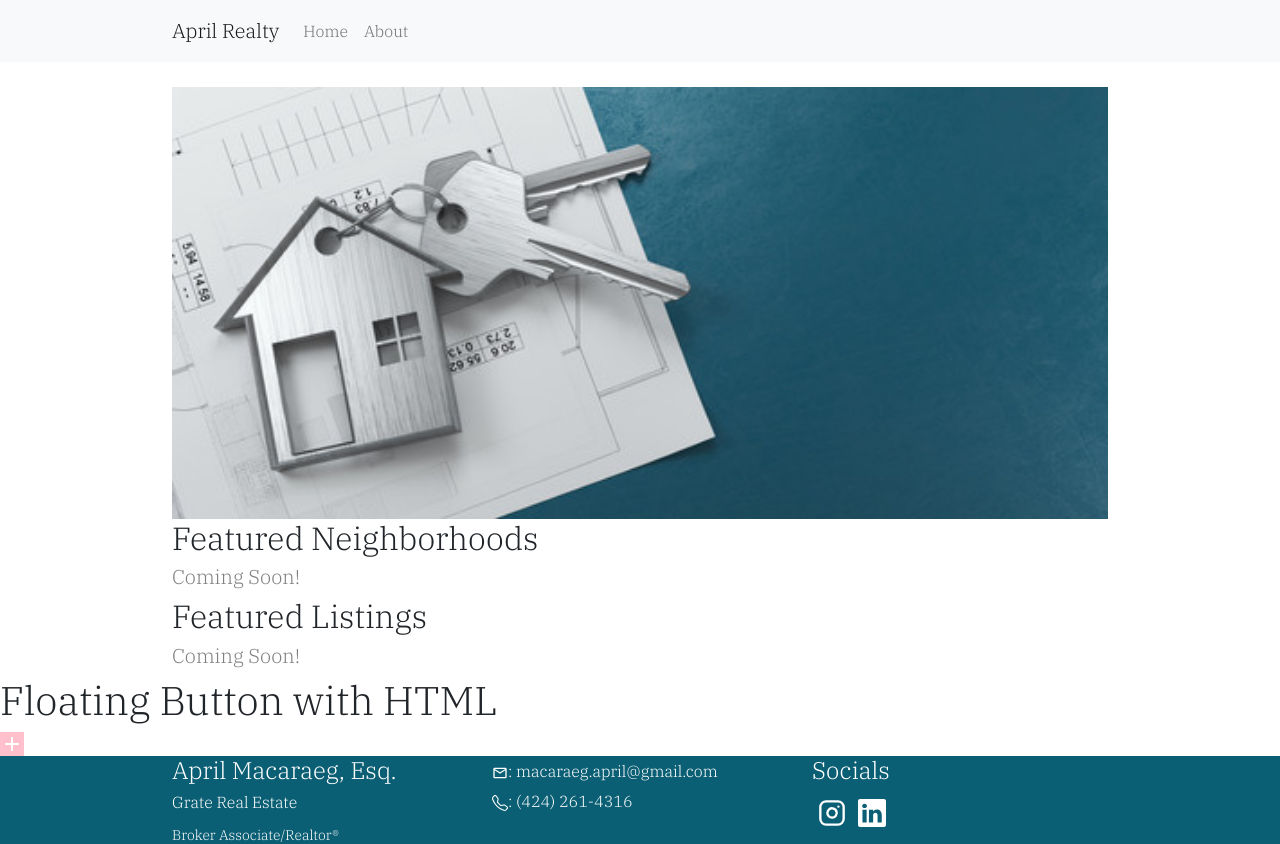
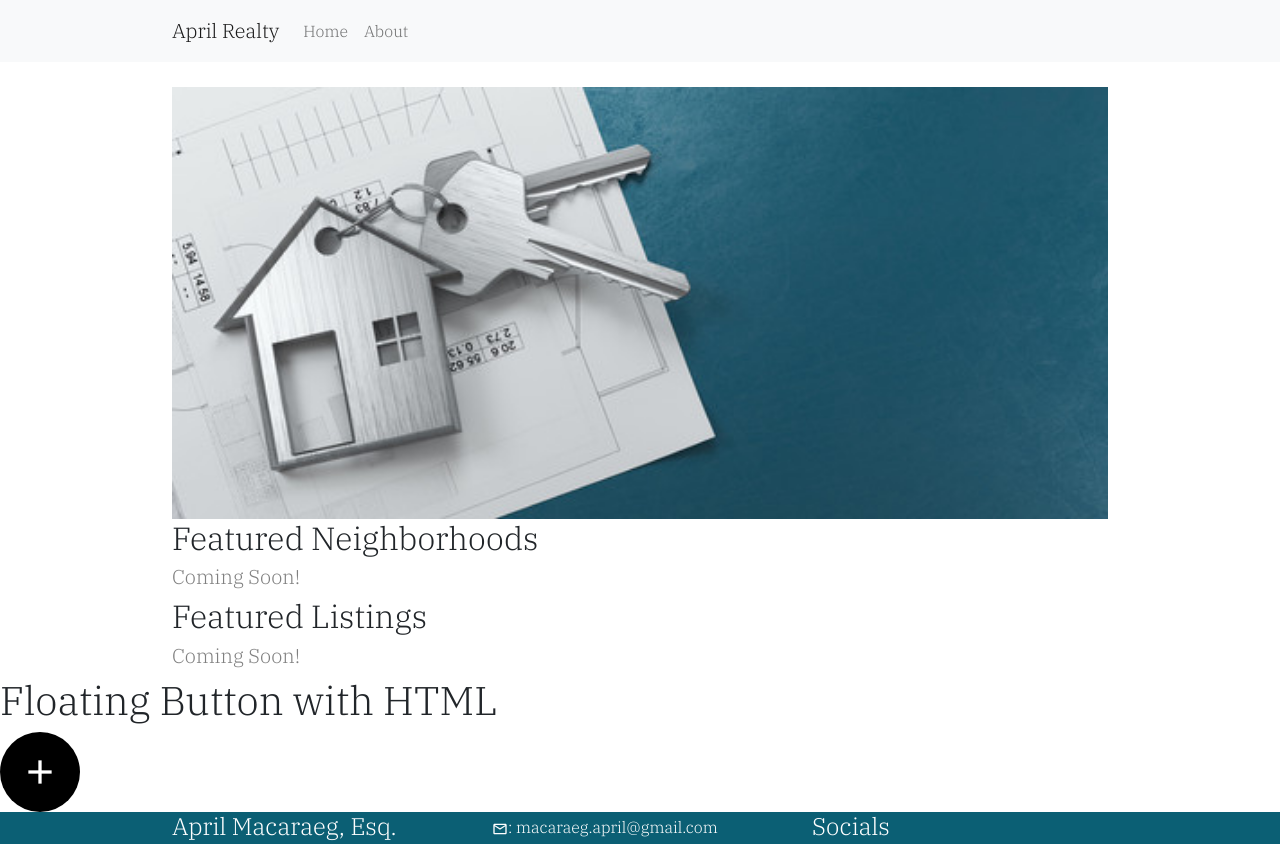
Before and after one commit to essbee808/april-realty, a React (Create React App) app: page / in a window 1280 px wide. Shown: the top 844 px of the page. Built offline with nearby package versions, Linux system fonts and the light colour scheme.

Commit message:
Modify styling for floating button

```diff
--- a/src/App.jsx
+++ b/src/App.jsx
@@ -9,7 +9,7 @@ const App = () => {
       <NavBarContainer/>
       <Router />
       <h1>Floating Button with HTML</h1>
-      <a href="http://www.google.com" class="material-icons" id="contact-side-button">add</a>
+      <a href="http://www.google.com" class="material-icons floating-btn" >add</a>
       <Footer />
     </div>
   )
--- a/src/index.css
+++ b/src/index.css
@@ -57,8 +57,18 @@ section {
     color: grey;
 }
 
-#contact-side-button {
-    background: pink;
+.floating-btn {
+    width: 80px;
+    height: 80px;
+    background: black;
+    display: flex;
+    border-radius: 50%;
+    color: white;
+    font-size: 40px;
+
+    /* centered horizontally and vertically */
+    align-items: center;
+    justify-content: center;
 }
 
 /* MEDIA QUERIES (MEDIUM DEVICES) */
```
